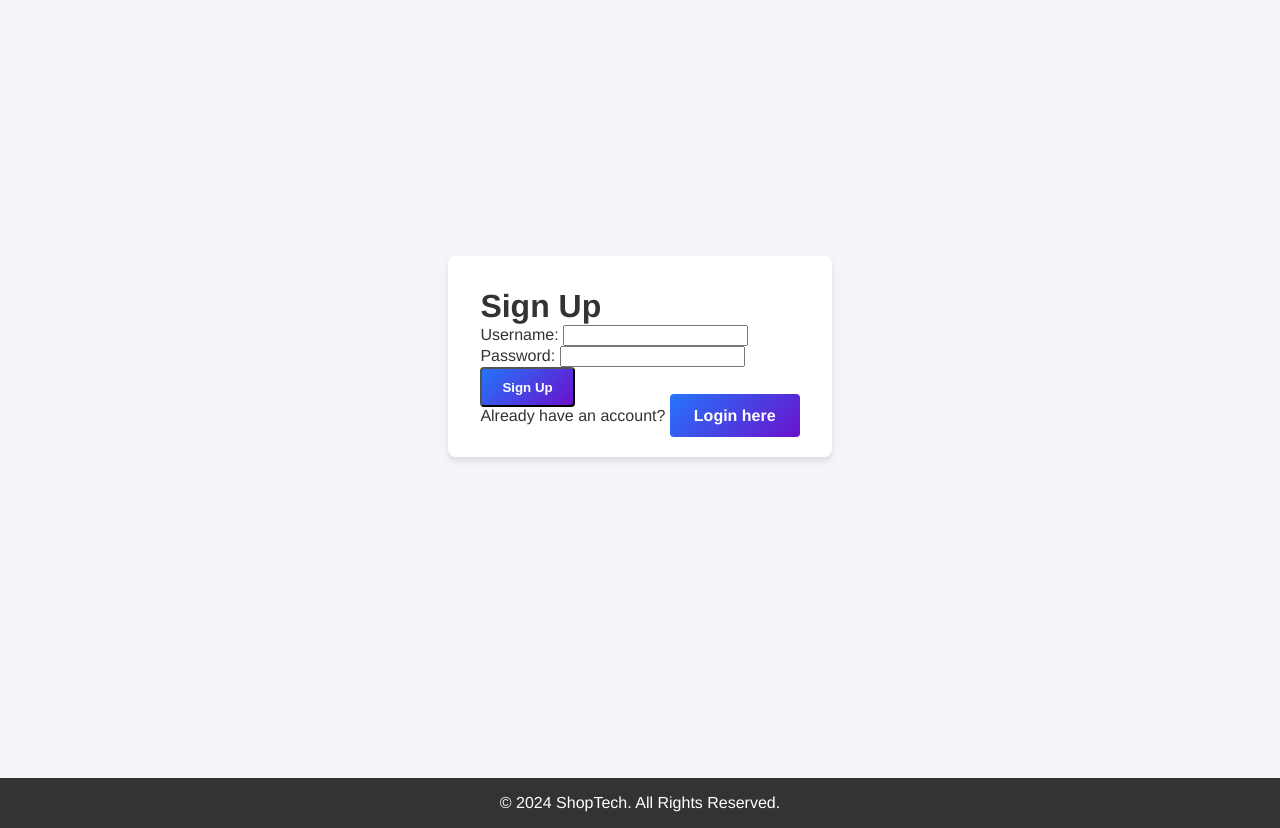
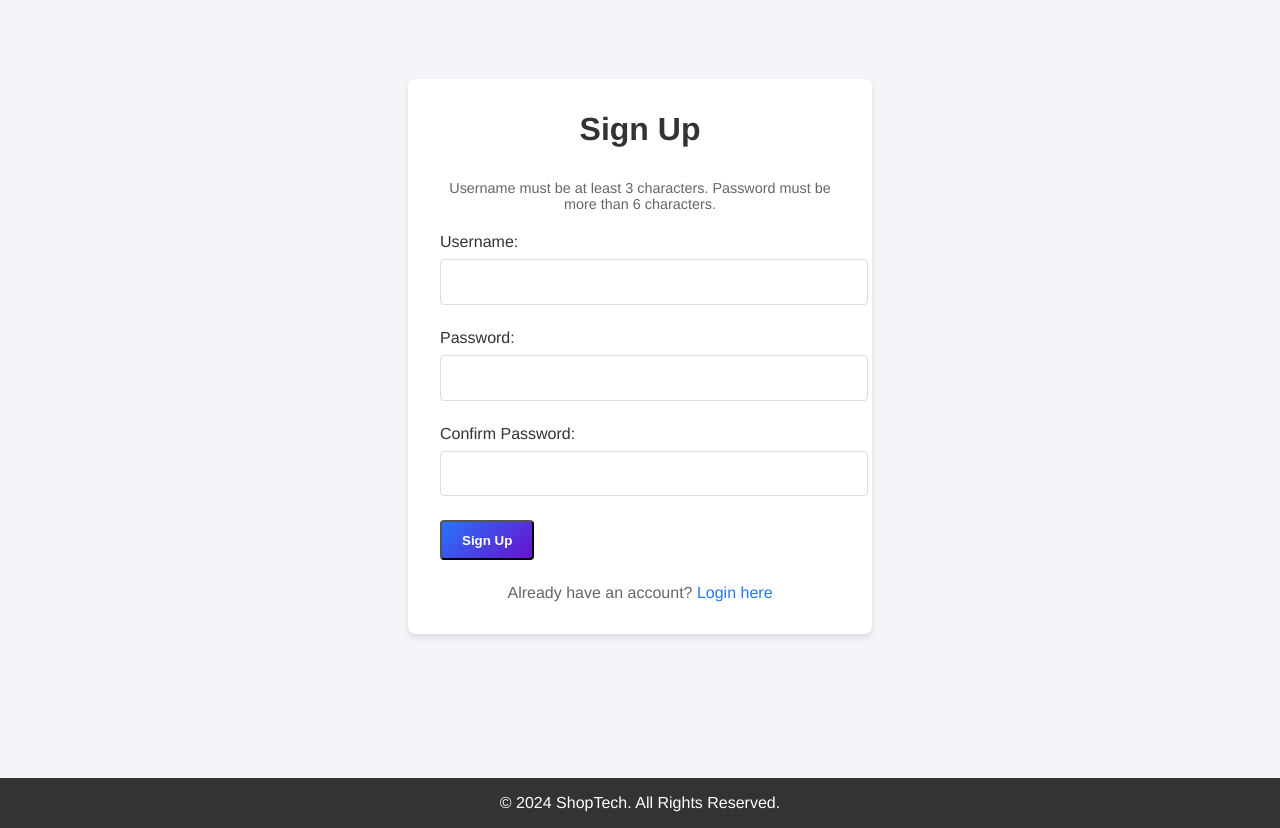
Before and after one commit to JohnnyDisk/TerminoppgaveVg2, a Flask app: page /signup in a window 1280 px wide. Shown: the part 76-904 px from the top of the page. Run offline with Flask 3, Linux system fonts and the light colour scheme.

Commit message:
Fixed the login and signup pages more

```diff
--- a/app.py
+++ b/app.py
@@ -28,6 +28,12 @@ def init_db():
         ''')
         conn.commit()
 
+# Drop the existing cart table if it exists
+with sqlite3.connect('cart.db') as conn:
+    cursor = conn.cursor()
+    cursor.execute('DROP TABLE IF EXISTS cart')
+    conn.commit()
+
 # Call the database initialization function
 init_db()
 
@@ -43,13 +49,28 @@ def hash_password(password):
 
 @app.route('/signup', methods=['GET', 'POST'])
 def signup():
+    if 'user_id' in session:
+        return redirect(url_for('home'))
     if request.method == 'POST':
         username = request.form['username']
-        password = hash_password(request.form['password'])
+        password = request.form['password']
+        confirm_password = request.form['confirm_password']
+
+        # Server-side validation
+        if len(username) < 3:
+            return "Username must be at least 3 characters long", 400
+        if len(password) < 7:
+            return "Password must be more than 6 characters long", 400
+        if password != confirm_password:
+            return "Passwords do not match", 400
+
+        # Hash password after validation
+        hashed_password = hash_password(password)
+
         with sqlite3.connect('cart.db') as conn:
             cursor = conn.cursor()
             try:
-                cursor.execute('INSERT INTO users (username, password) VALUES (?, ?)', (username, password))
+                cursor.execute('INSERT INTO users (username, password) VALUES (?, ?)', (username, hashed_password))
                 conn.commit()
                 return redirect(url_for('login'))
             except sqlite3.IntegrityError:
@@ -58,6 +79,8 @@ def signup():
 
 @app.route('/login', methods=['GET', 'POST'])
 def login():
+    if 'user_id' in session:
+        return redirect(url_for('home'))
     if request.method == 'POST':
         username = request.form['username']
         password = hash_password(request.form['password'])
@@ -93,31 +116,53 @@ def product_page(product_id):
 
 @app.route('/add_to_cart/<int:product_id>', methods=['POST'])
 def add_to_cart(product_id):
+    user_id = session.get('user_id')
+    quantity = int(request.form.get('quantity', 1))  # Get quantity from form, default to 1
+
+    if user_id is None:
+        # Guest cart functionality
+        if 'guest_cart' not in session:
+            session['guest_cart'] = {}
+        if product_id in session['guest_cart']:
+            session['guest_cart'][product_id] += quantity
+        else:
+            session['guest_cart'][product_id] = quantity
+        return redirect(url_for('home'))
+    user_id = session.get('user_id')
+    if user_id is None:
+        return redirect(url_for('login'))  # Redirect to login if user is not logged in
     quantity = int(request.form.get('quantity', 1))  # Get quantity from form, default to 1
     with sqlite3.connect('cart.db') as conn:
         cursor = conn.cursor()
         cursor.execute('''
-            INSERT INTO cart (product_id, quantity)
-            VALUES (?, ?)
-            ON CONFLICT(product_id) DO UPDATE SET quantity = quantity + excluded.quantity
-        ''', (product_id, quantity))
+            INSERT INTO cart (product_id, user_id, quantity)
+            VALUES (?, ?, ?)
+            ON CONFLICT(product_id, user_id) DO UPDATE SET quantity = quantity + excluded.quantity
+        ''', (product_id, user_id, quantity))
         conn.commit()
     return redirect(url_for('home'))
 
 @app.route('/remove_from_cart/<int:product_id>')
 def remove_from_cart(product_id):
+    user_id = session.get('user_id')
+    if user_id is None:
+        return redirect(url_for('login'))
     with sqlite3.connect('cart.db') as conn:
         cursor = conn.cursor()
-        cursor.execute('DELETE FROM cart WHERE product_id = ?', (product_id,))
+        cursor.execute('DELETE FROM cart WHERE product_id = ? AND user_id = ?', (product_id, user_id))
         conn.commit()
     return redirect(url_for('cart'))
 
 @app.route('/cart')
 def cart():
+    user_id = session.get('user_id')
+    if user_id is None:
+        return redirect(url_for('login'))
+
     cart_items = []
     with sqlite3.connect('cart.db') as conn:
         cursor = conn.cursor()
-        cursor.execute('SELECT product_id, quantity FROM cart')
+        cursor.execute('SELECT product_id, quantity FROM cart WHERE user_id = ?', (user_id,))
         items = cursor.fetchall()
         for product in products:
             product_id = product['id']
@@ -128,11 +173,15 @@ def cart():
 
 @app.route('/checkout')
 def checkout():
+    user_id = session.get('user_id')
+    if user_id is None:
+        return redirect(url_for('login'))
+
     with sqlite3.connect('cart.db') as conn:
         cursor = conn.cursor()
-        cursor.execute('DELETE FROM cart')
+        cursor.execute('DELETE FROM cart WHERE user_id = ?', (user_id,))
         conn.commit()
     return render_template('checkout.html')
 
 if __name__ == '__main__':
-    app.run(debug=True)
+    app.run(debug=True, host='0.0.0.0', port=5000)
--- a/static/styles.css
+++ b/static/styles.css
@@ -323,10 +323,70 @@ footer {
     background: linear-gradient(135deg, #6a11cb, #2575fc);
 }
 
-.auth-form{
+.auth-container {
+    display: flex;
+    justify-content: center;
+    align-items: center;
+    min-height: calc(100vh - 150px);
+    padding: 2em;
+}
+
+.auth-form {
     background-color: white;
     border-radius: 8px;
     box-shadow: 0 4px 6px rgba(0, 0, 0, 0.1);
     padding: 2em;
+    width: 100%;
+    max-width: 400px;
+}
 
+.auth-form h1 {
+    text-align: center;
+    margin-bottom: 1em;
 }
+
+.form-info {
+    text-align: center;
+    color: #666;
+    margin-bottom: 1.5em;
+    font-size: 0.9em;
+}
+
+.form-group {
+    margin-bottom: 1.5em;
+}
+
+.form-group label {
+    display: block;
+    margin-bottom: 0.5em;
+    color: #333;
+}
+
+.form-group input {
+    width: 100%;
+    padding: 0.8em;
+    border: 1px solid #ddd;
+    border-radius: 4px;
+    font-size: 1em;
+}
+
+.error-message {
+    color: #ff4d4f;
+    margin-bottom: 1em;
+    text-align: center;
+}
+
+.auth-link {
+    text-align: center;
+    margin-top: 1.5em;
+    color: #666;
+}
+
+.auth-link a {
+    color: #2575fc;
+    text-decoration: none;
+}
+
+.auth-link a:hover {
+    text-decoration: underline;
+}
--- a/templates/login.html
+++ b/templates/login.html
@@ -15,7 +15,7 @@
             </div>
             <button type="submit" class="btn">Login</button>
         </form>
-        <p class="auth-link">Don't have an account? <a class="btn" href="{{ url_for('signup') }}">Sign up here</a></p>
+        <p class="auth-link">Don't have an account? <a href="{{ url_for('signup') }}">Sign up here</a></p>
     </div>
 </div>
 {% endblock %}
--- a/templates/signup.html
+++ b/templates/signup.html
@@ -1,21 +1,53 @@
 {% extends 'base.html' %}
 
 {% block content %}
-<div class="auth-container product-details">
+<div class="auth-container">
     <div class="auth-form">
         <h1>Sign Up</h1>
-        <form action="{{ url_for('signup') }}" method="POST">
+        <p class="form-info">Username must be at least 3 characters. Password must be more than 6 characters.</p>
+        <form action="{{ url_for('signup') }}" method="POST" onsubmit="return validateForm()">
             <div class="form-group">
                 <label for="username">Username:</label>
-                <input type="text" id="username" name="username" required autocomplete="username">
+                <input type="text" id="username" name="username" required minlength="3" autocomplete="username">
             </div>
             <div class="form-group">
                 <label for="password">Password:</label>
-                <input type="password" id="password" name="password" required autocomplete="new-password">
+                <input type="password" id="password" name="password" required minlength="7" autocomplete="new-password">
             </div>
+            <div class="form-group">
+                <label for="confirm_password">Confirm Password:</label>
+                <input type="password" id="confirm_password" name="confirm_password" required minlength="7" autocomplete="new-password">
+            </div>
+            <div id="error-message" class="error-message"></div>
             <button type="submit" class="btn">Sign Up</button>
         </form>
-        <p class="auth-link">Already have an account? <a class="btn" href="{{ url_for('login') }}">Login here</a></p>
+        <p class="auth-link">Already have an account? <a href="{{ url_for('login') }}">Login here</a></p>
     </div>
 </div>
+
+<script>
+function validateForm() {
+    const username = document.getElementById('username').value;
+    const password = document.getElementById('password').value;
+    const confirmPassword = document.getElementById('confirm_password').value;
+    const errorMessage = document.getElementById('error-message');
+
+    if (username.length < 3) {
+        errorMessage.textContent = 'Username must be at least 3 characters long';
+        return false;
+    }
+
+    if (password.length < 7) {
+        errorMessage.textContent = 'Password must be more than 6 characters long';
+        return false;
+    }
+
+    if (password !== confirmPassword) {
+        errorMessage.textContent = 'Passwords do not match';
+        return false;
+    }
+
+    return true;
+}
+</script>
 {% endblock %}
```
Also changed, not shown: templates/product.html (+7 -0 lines), cart.db.
